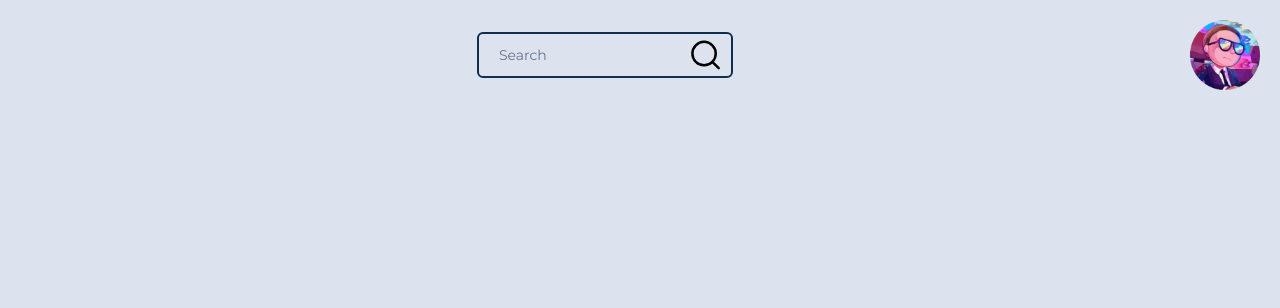
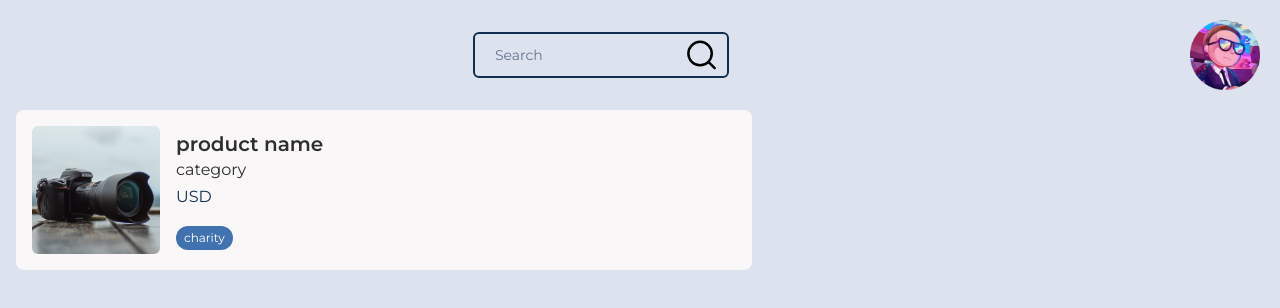
Before and after one commit to cupoftea4/kb-hackathon-test, a Next.js app: page / in a window 1280 px wide. Shown: the top 308 px of the page. Built offline with nearby package versions, Linux system fonts and the light colour scheme; no server answers.

Commit message:
feat: auction card component

```diff
--- a/app/page.tsx
+++ b/app/page.tsx
@@ -1,10 +1,29 @@
+import AuctionCard from "@/components/AuctionCard";
 import HomeTop from "@/components/HomeTop";
+
+const auction: Auction = {
+  product: {
+    name: "product name",
+    category: "category",
+  },
+  bids: [],
+  charity: true,
+  currency: "USD",
+  createdBy: {
+    id: "id",
+    name: "name",
+    email: "email",
+  },
+};
 
 export default function Home() {
   return (
     <main>
       <div className="max-w-screen-xl m-auto">
         <HomeTop />
+        <div className="max-w-screen-md px-4">
+          <AuctionCard auction={auction} />
+        </div>
       </div>
     </main>
   );
--- a/components/AuctionCard.tsx
+++ b/components/AuctionCard.tsx
@@ -1,9 +1,33 @@
-import React from 'react'
+import Image from 'next/image';
 
-const AuctionCard = () => {
+type OwnProps = {
+  auction: Auction
+}
+
+const AuctionCard = ({ auction }: OwnProps) => {
   return (
-    <div className=''>
-
+    <div className='bg-backgroundOverlay px-4 py-4 rounded-lg'>
+      <div className='flex gap-4 flex-col sm:flex-row'>
+        <Image
+          src='/default-image.jpg'
+          width={500} height={500}
+          alt={auction.product.name}
+          className='object-cover aspect-square rounded-md w-full sm:max-w-32'
+        />
+        <div className='py-1 flex flex-col'>
+          <span className='text-xl font-semibold'>{auction.product.name}</span>
+          <div className='flex-grow'>
+            {auction.product.category}
+            <div>
+              <span className='text-primary'>{auction.currency}</span>
+              <span className='text-lg font-semibold'>{}</span>
+            </div>
+          </div>
+          {auction.charity &&
+            <span className='bg-accent text-white py-1 px-2 rounded-full w-fit text-xs'>charity</span>
+          }
+        </div>
+      </div>
     </div>
   )
 }
--- a/components/HomeTop.tsx
+++ b/components/HomeTop.tsx
@@ -5,7 +5,7 @@ import { Input } from './ui/input'
 
 const HomeTop = () => {
   return (
-    <div className='flex p-5'>
+    <div className='flex p-5 gap-2'>
       <div className='flex-1 flex justify-center items-center'>
         <div className='w-fit flex items-center border-2 px-2 rounded-md'>
           <Input placeholder='Search' className='inline-block' />
--- a/tailwind.config.ts
+++ b/tailwind.config.ts
@@ -19,6 +19,7 @@ const config = {
     },
     extend: {
       colors: {
+        backgroundOverlay: "#F9F7F7",
         border: "hsl(var(--border))",
         input: "hsl(var(--input))",
         ring: "hsl(var(--ring))",
```
Also changed, not shown: public/default-image.jpg (added).
